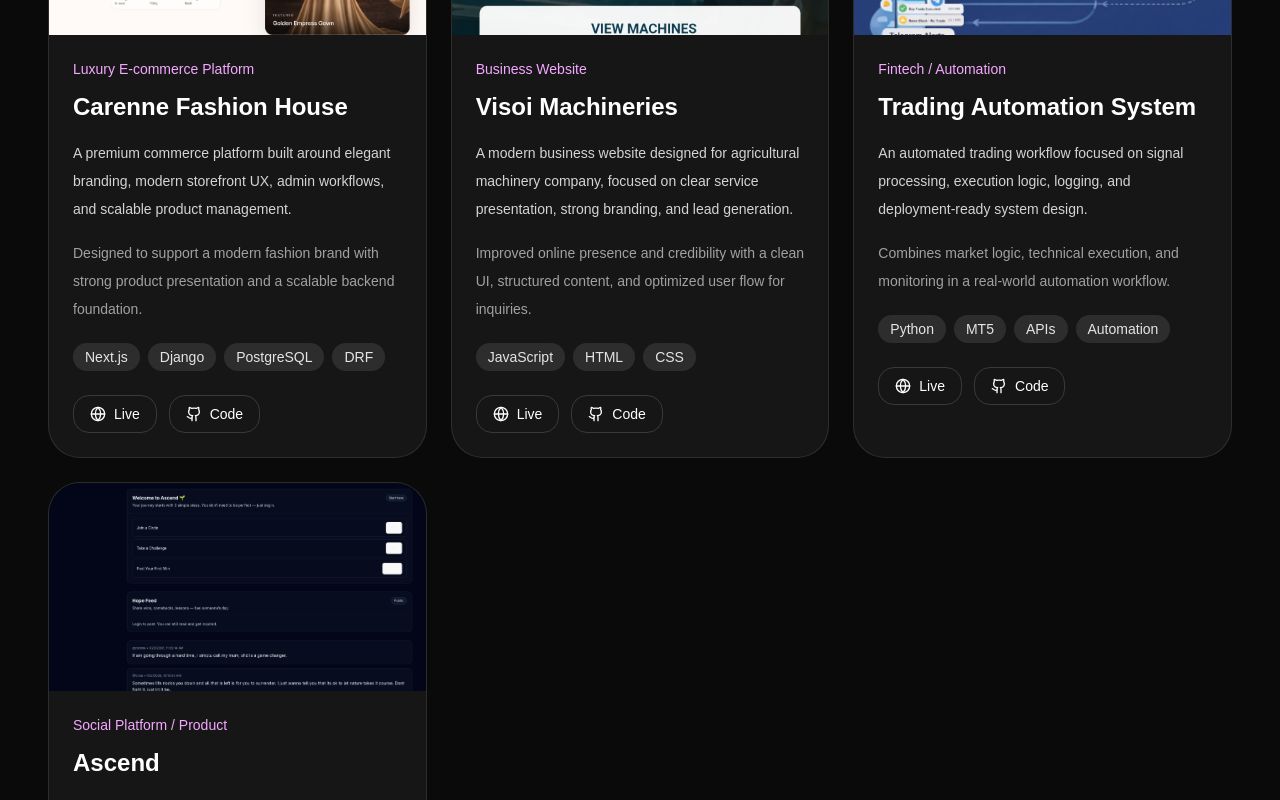
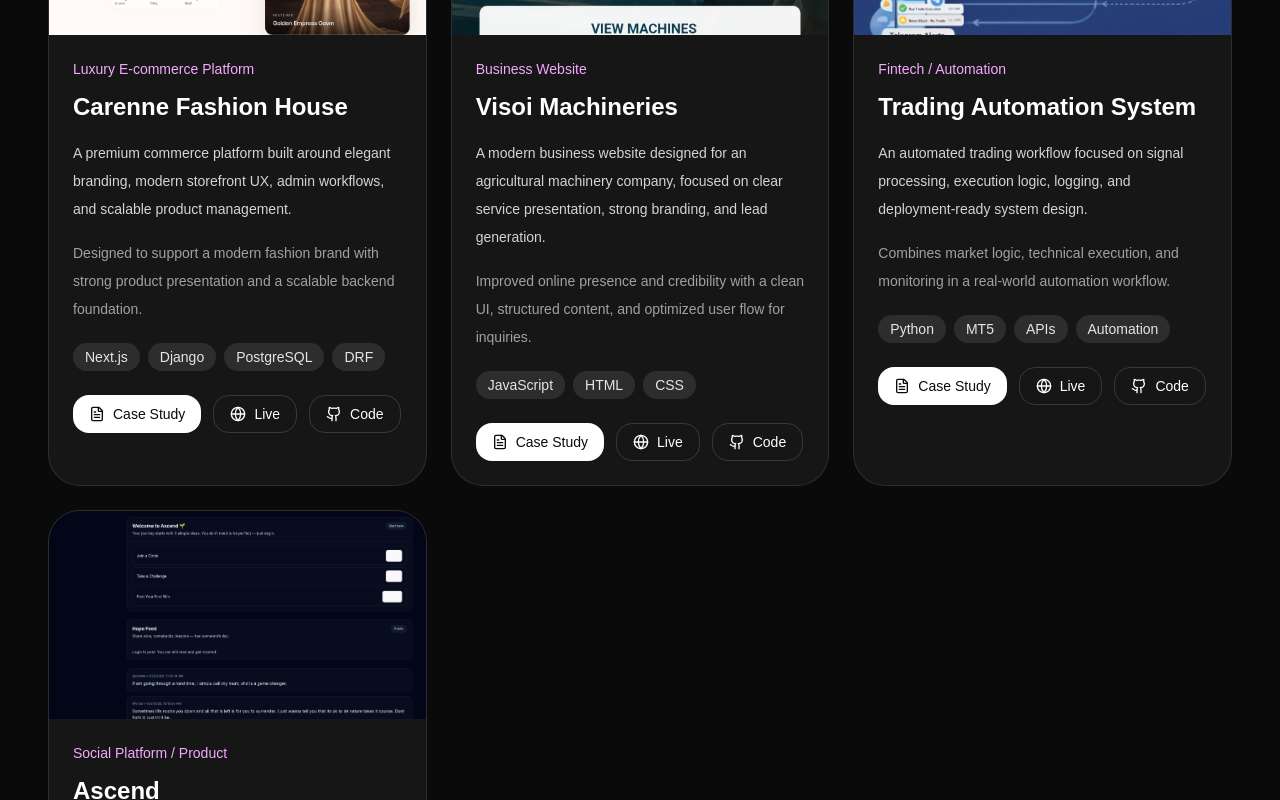
Before and after one commit to Paulwamaria/paulw, a Next.js app in the folder paul-portfolio/: page / in a window 1280 px wide. Shown: the part 1240-2040 px from the top of the page. Built offline with nearby package versions, Linux system fonts and the light colour scheme.

Commit message:
Add case study for projects

```diff
--- a/paul-portfolio/app/page.tsx
+++ b/paul-portfolio/app/page.tsx
@@ -12,6 +12,7 @@ import {
   Server,
   Boxes,
   BookOpen,
+  FileText,
 } from "lucide-react";
 
 const featuredProjects = [
@@ -27,19 +28,21 @@ const featuredProjects = [
       "Designed to support a modern fashion brand with strong product presentation and a scalable backend foundation.",
     live: "https://carennedesigns.com",
     code: "/code-access?project=carenne",
+    caseStudy: "/projects/carenne",
   },
-    {
+  {
     title: "Visoi Machineries",
     slug: "visoima",
     image: "/projects/visoima.jpg",
     category: "Business Website",
     summary:
-      "A modern business website designed for agricultural machinery company, focused on clear service presentation, strong branding, and lead generation.",
+      "A modern business website designed for an agricultural machinery company, focused on clear service presentation, strong branding, and lead generation.",
     stack: ["JavaScript", "HTML", "CSS"],
     impact:
       "Improved online presence and credibility with a clean UI, structured content, and optimized user flow for inquiries.",
     live: "https://visoimachineriesnakuru.netlify.app",
     code: "https://github.com/Paulwamaria/visoi",
+    caseStudy: "/projects/visoima",
   },
   {
     title: "Trading Automation System",
@@ -51,8 +54,9 @@ const featuredProjects = [
     stack: ["Python", "MT5", "APIs", "Automation"],
     impact:
       "Combines market logic, technical execution, and monitoring in a real-world automation workflow.",
-    live: "code-access?project=trading",
+    live: "/code-access?project=trading",
     code: "/code-access?project=trading",
+    caseStudy: "/projects/trading",
   },
   {
     title: "Ascend",
@@ -66,6 +70,7 @@ const featuredProjects = [
       "Built to support meaningful digital engagement with product-focused architecture, onboarding flows, and scalable backend systems.",
     live: "https://nexa-asfrontend.vercel.app",
     code: "/code-access?project=ascend",
+    caseStudy: "/projects/ascend",
   },
 ];
 
@@ -168,9 +173,8 @@ export default function HomePage() {
 
                 <p className="mt-6 max-w-2xl text-base leading-7 text-neutral-300 md:text-lg">
                   I’m Paul Wamaria — a full-stack developer focused on turning
-                  ideas into production-ready platforms with strong
-                  architecture, polished user experience, and real business
-                  value.
+                  ideas into production-ready platforms with strong architecture,
+                  polished user experience, and real business value.
                 </p>
 
                 <div className="mt-8 flex flex-wrap gap-4">
@@ -271,17 +275,28 @@ export default function HomePage() {
                     ))}
                   </div>
 
-                  <div className="mt-6 flex gap-3">
+                  <div className="mt-6 flex flex-wrap gap-3">
+                    <Link
+                      href={project.caseStudy}
+                      className="inline-flex items-center rounded-2xl bg-white px-4 py-2 text-sm font-medium text-neutral-950 transition hover:bg-neutral-200"
+                    >
+                      <FileText className="mr-2 h-4 w-4" />
+                      Case Study
+                    </Link>
+
                     <Link
                       href={project.live}
                       className="inline-flex items-center rounded-2xl border border-white/15 px-4 py-2 text-sm text-white transition hover:bg-white/10"
+                      target={project.live.startsWith("http") ? "_blank" : undefined}
                     >
                       <Globe className="mr-2 h-4 w-4" />
                       Live
                     </Link>
+
                     <Link
                       href={project.code}
                       className="inline-flex items-center rounded-2xl border border-white/15 px-4 py-2 text-sm text-white transition hover:bg-white/10"
+                      target={project.code.startsWith("http") ? "_blank" : undefined}
                     >
                       <Github className="mr-2 h-4 w-4" />
                       Code
```
